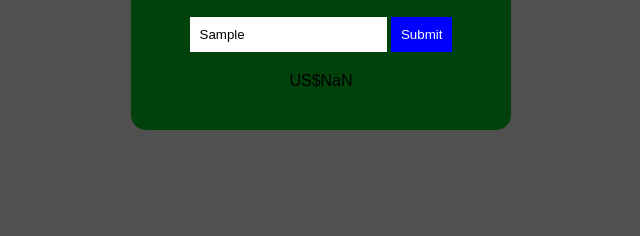
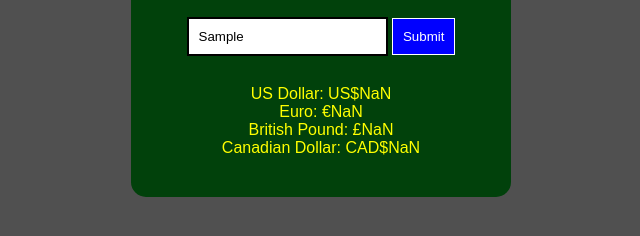
Before and after one commit to JorgeHCamara/BRL_Converter, a plain HTML site: page index.html in a window 1280 px wide. Both pictures are taken after typing "Sample" into the empty fields and a click on the button "Submit". Shown: the part 230-466 px from the top of the page, without its empty margins (319-959 px from the left). Drawn offline with Linux system fonts and the light colour scheme.

Commit message:
Other currencies JS

```diff
--- a/script.js
+++ b/script.js
@@ -6,6 +6,12 @@ function converter() {
     let brl = inputBRL.value;
 
     let brlDollar = brl / 5;
+    let brlEuro = brl / 6;
+    let brlPound = brl / 7;
+    let brlCad = brl / 4;
 
-    conversions.innerHTML = `<p>US$${brlDollar}</p>`
+    conversions.innerHTML = `<p>US Dollar: US$${Math.ceil(brlDollar)}</p>`;
+    conversions.innerHTML += `<p>Euro: €${Math.ceil(brlEuro)}</p>`;
+    conversions.innerHTML += `<p>British Pound: £${Math.ceil(brlPound)}</p>`;
+    conversions.innerHTML += `<p>Canadian Dollar: CAD$${Math.ceil(brlCad)}</p>`;
 }
--- a/style.css
+++ b/style.css
@@ -26,7 +26,7 @@ body {
 
 #BRLvalue {
     padding: 10px;
-    border: none;
+    border: 2px solid black;
 }
 
 #button {
@@ -35,7 +35,8 @@ body {
     color: white;
     cursor: pointer;
     border: none;
-    margin-bottom: 20px;
+    margin-bottom: 30px;
+    border: 1px solid white;
 }
 
 #button:hover {
@@ -45,4 +46,6 @@ body {
 
 #conversions {
     text-align: center;
+    color: yellow;
+
 }
```
